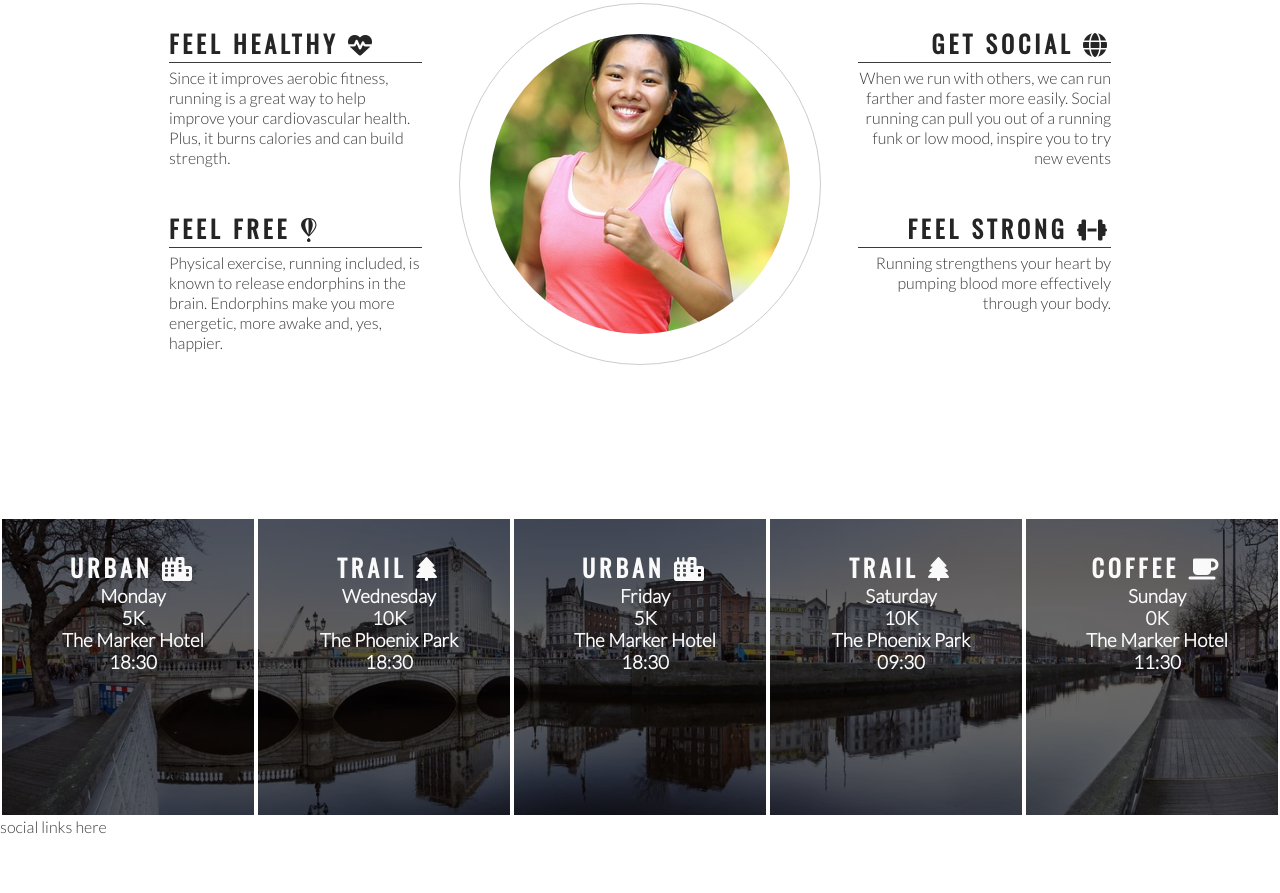
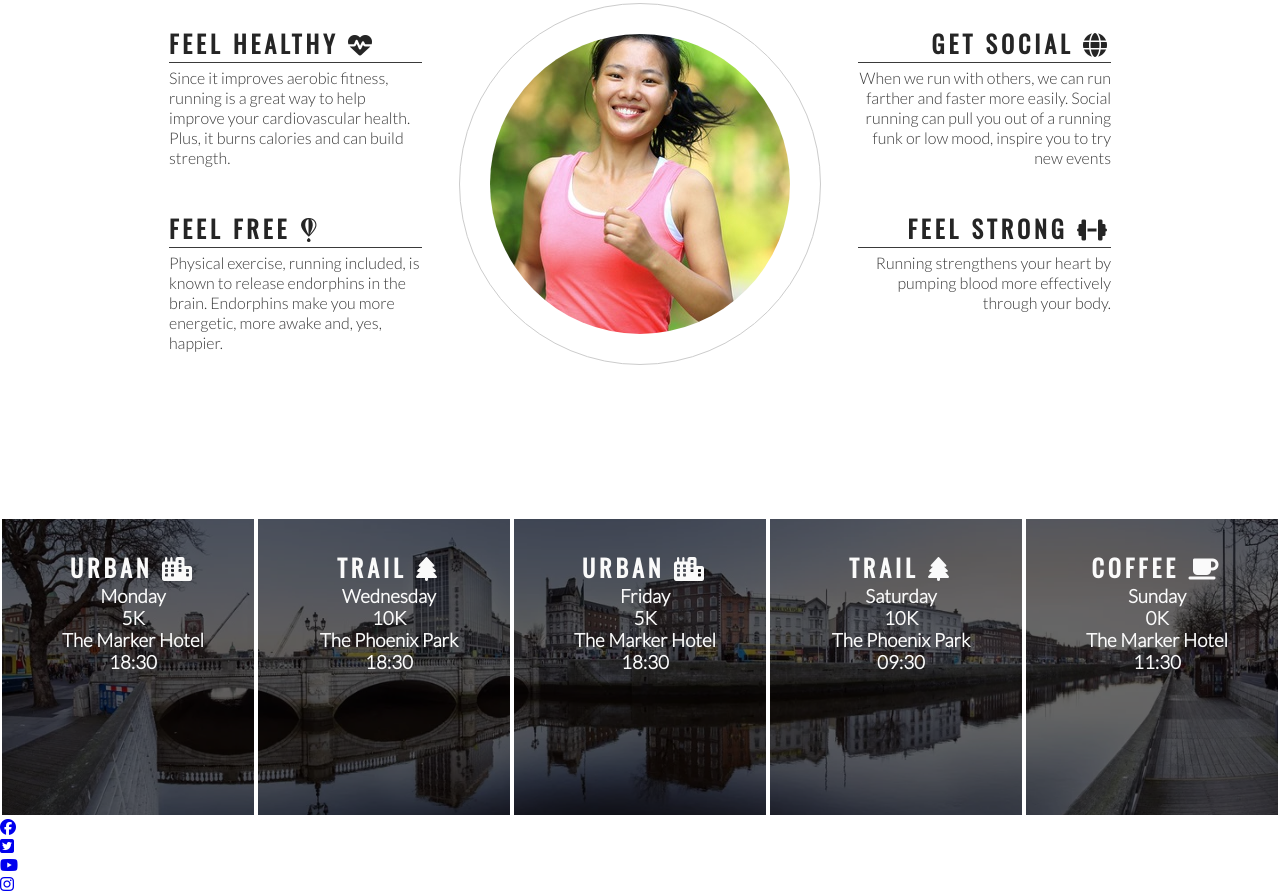
Before and after one commit to KaltrinaBM/love-running, a plain HTML site: page index.html in a window 1280 px wide. Shown: the part 778-1671 px from the top of the page. Before the commit the page ends 1614 px from the top, so only its background shows below. Drawn offline with nearby package versions, Linux system fonts and the light colour scheme.

Commit message:
Add social media

```diff
--- a/index.html
+++ b/index.html
@@ -121,7 +121,20 @@
         </div>
     </section>
     <footer>
-        social links here
+        <ul>
+            <li>
+                <a href="https://www.facebook.com/" target="_blank" rel="noopener" aria-label="Visit our Facebook page(opens in new tab"><i class="fa-brands fa-facebook"></i></a>
+            </li>
+            <li>
+                <a href="https://www.twitter.com/" target="_blank" rel="noopener" aria-label="Visit our Twitter page(opens in new tab"><i class="fa-brands fa-square-twitter"></i></a>
+            </li>
+            <li>
+                <a href="https://www.youtube.com/" target="_blank" rel="noopener" aria-label="Visit our Youtube page(opens in new tab"><i class="fa-brands fa-youtube"></i></a>
+            </li>
+            <li>
+                <a href="https://www.instagram.com/" target="_blank" rel="noopener" aria-label="Visit our Instagram page(opens in new tab"><i class="fa-brands fa-instagram"></i></a>
+            </li>
+        </ul>
     </footer>
 
     <!--font awesome script -->
```
